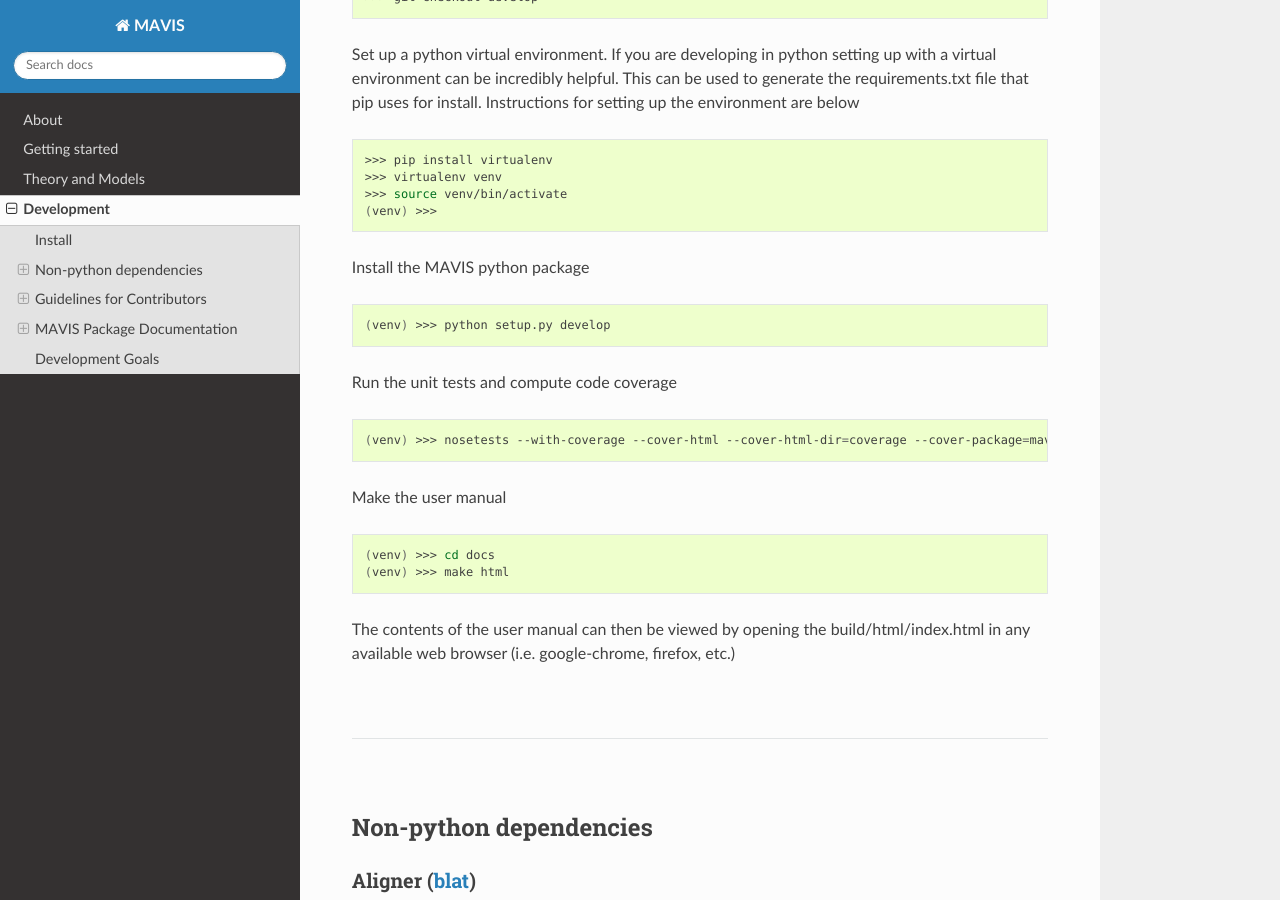
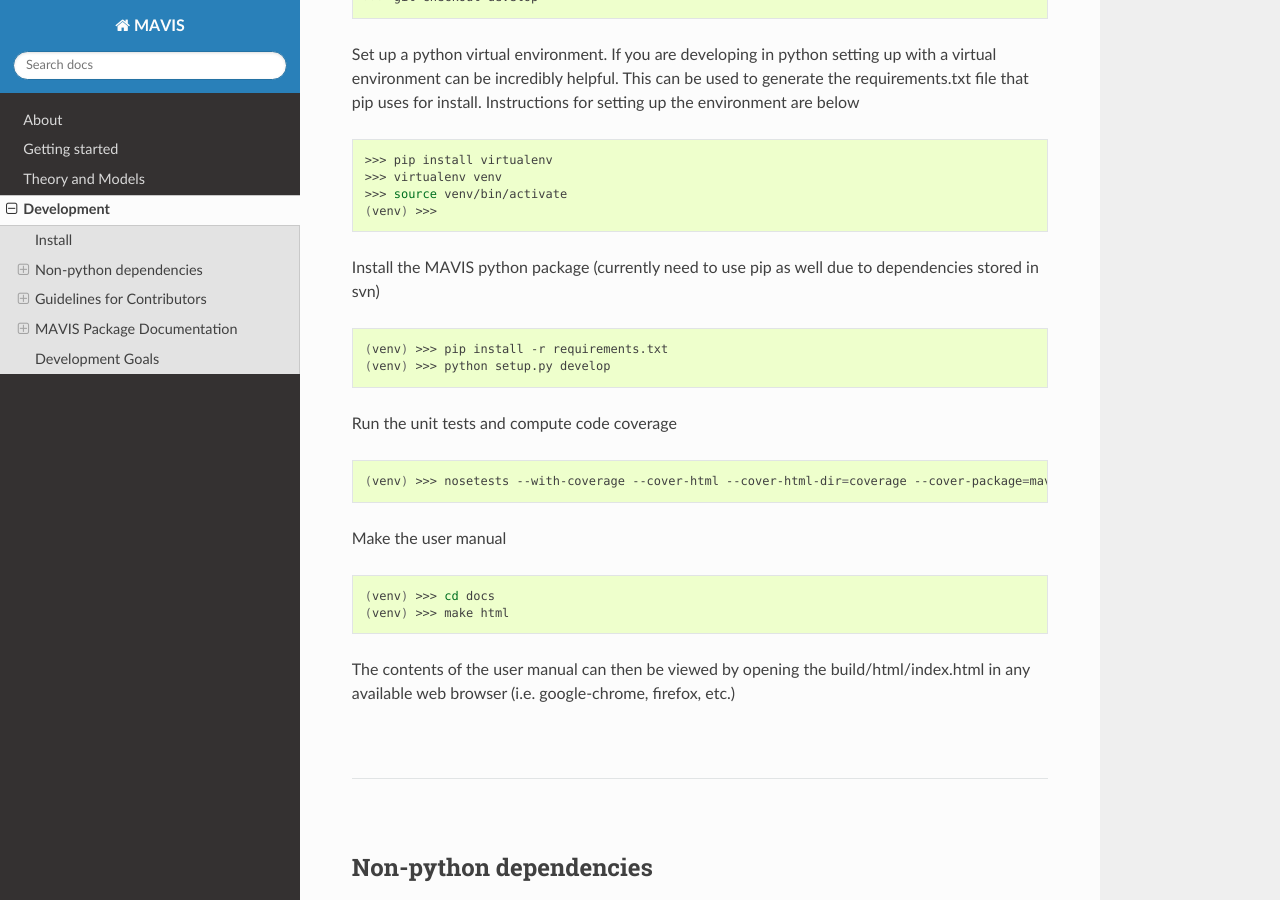
Before and after one commit to bcgsc/mavis, a Sphinx documentation site: the page built from docs/source/development.rst, in a window 1280 px wide and 900 px high, scrolled down 321 px. Built offline with Sphinx 7.4.7 and the Read the Docs theme 2.0.0, drawn with Linux system fonts in a browser that asks for light colours; pages that are not in the unit, such as notebooks, are missing from menus; the version number could not be read and is left out.

Commit message:
fixed install missing command

```diff
--- a/docs/source/development.rst
+++ b/docs/source/development.rst
@@ -25,10 +25,11 @@ are below
     >>> source venv/bin/activate
     (venv) >>>
 
-Install the MAVIS python package
+Install the MAVIS python package (currently need to use pip as well due to dependencies stored in svn)
 
 .. code-block:: bash
 
+    (venv) >>> pip install -r requirements.txt
     (venv) >>> python setup.py develop
 
 Run the unit tests and compute code coverage
```
Also changed, not shown: 1 other file.
